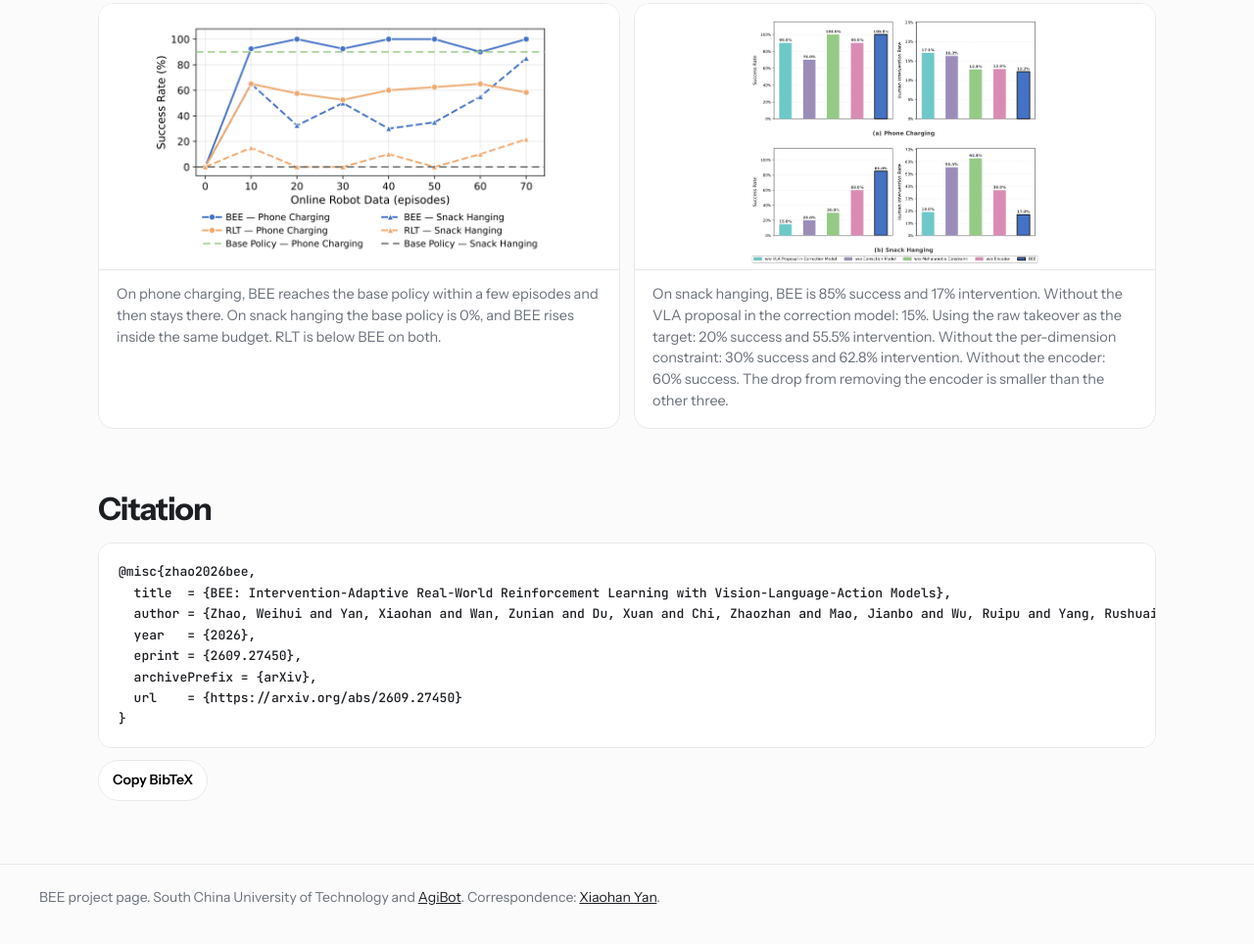
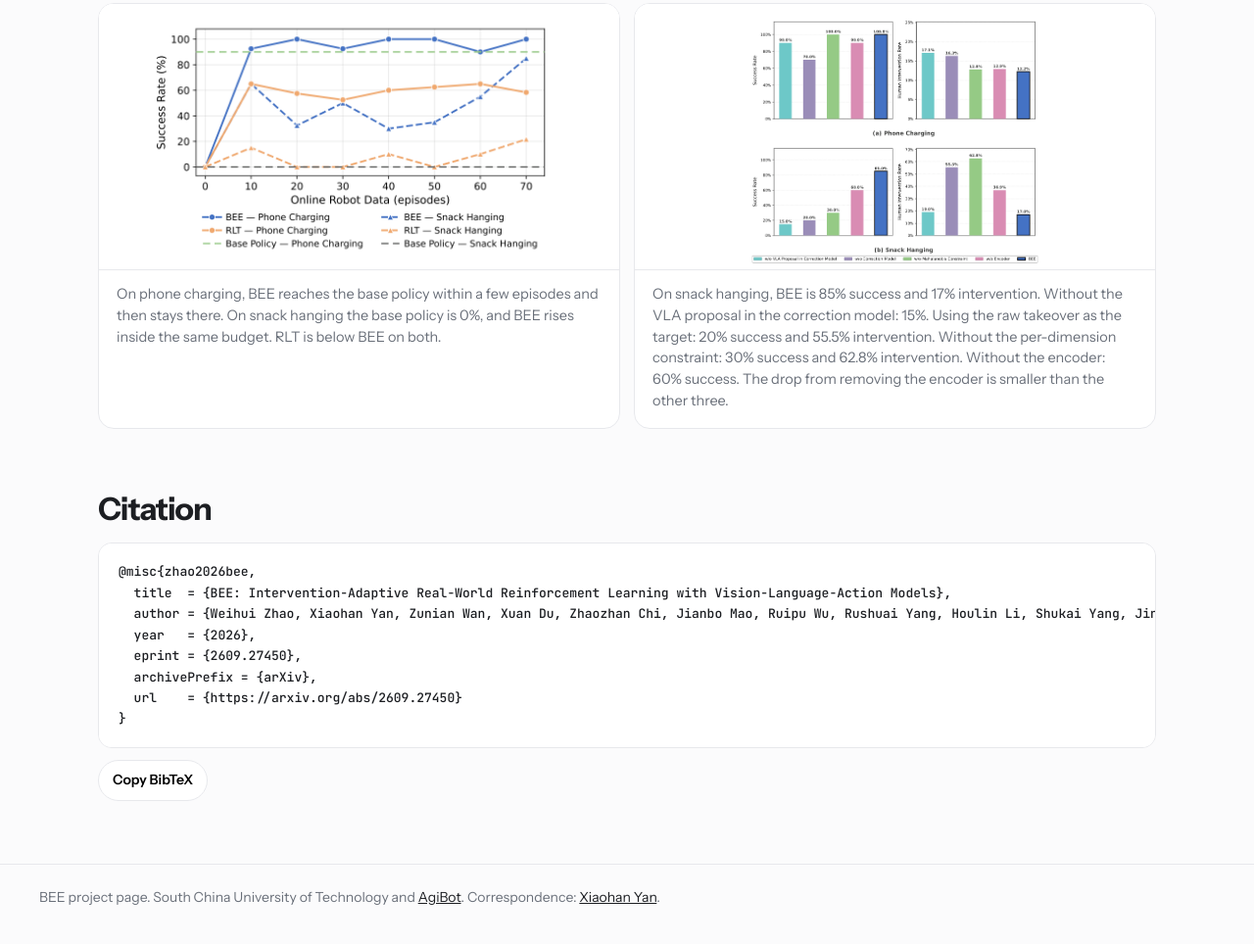
Before and after one commit to Genie-Universal-Algorithm/BEE, a plain HTML site: page index.html in a window 1280 px wide. Shown: the part 6056-7020 px from the top of the page at 98% size. Drawn offline with Linux system fonts and the light colour scheme.

Commit message:
List BibTeX authors with commas and a final and.

```diff
--- a/index.html
+++ b/index.html
@@ -318,7 +318,7 @@
         <h2>Citation</h2>
         <pre class="bib" id="bib">@misc{zhao2026bee,
   title  = {BEE: Intervention-Adaptive Real-World Reinforcement Learning with Vision-Language-Action Models},
-  author = {Zhao, Weihui and Yan, Xiaohan and Wan, Zunian and Du, Xuan and Chi, Zhaozhan and Mao, Jianbo and Wu, Ruipu and Yang, Rushuai and Li, Houlin and Yang, Shukai and Wu, Jing and Yan, Yuxiang and Liu, Yongcheng and Li, Chuankang and Ren, Guanghui and Shan, Wei and Yao, Maoqing},
+  author = {Weihui Zhao, Xiaohan Yan, Zunian Wan, Xuan Du, Zhaozhan Chi, Jianbo Mao, Ruipu Wu, Rushuai Yang, Houlin Li, Shukai Yang, Jing Wu, Yuxiang Yan, Yongcheng Liu, Chuankang Li, Guanghui Ren, Wei Shan, and Maoqing Yao},
   year   = {2026},
   eprint = {2609.27450},
   archivePrefix = {arXiv},
```
